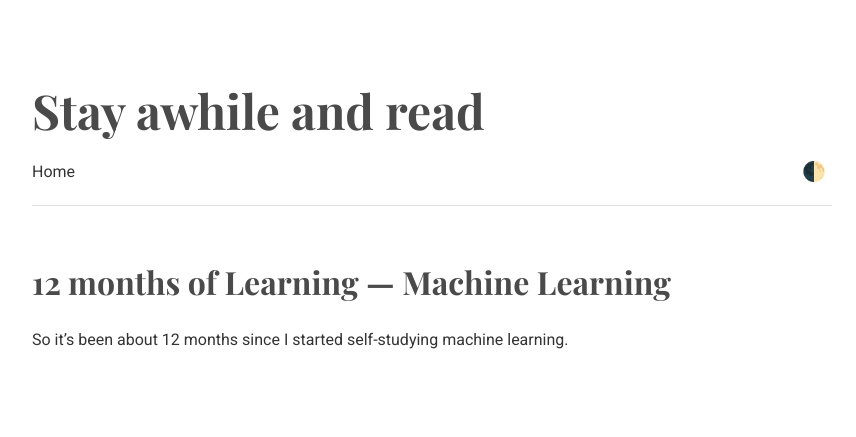
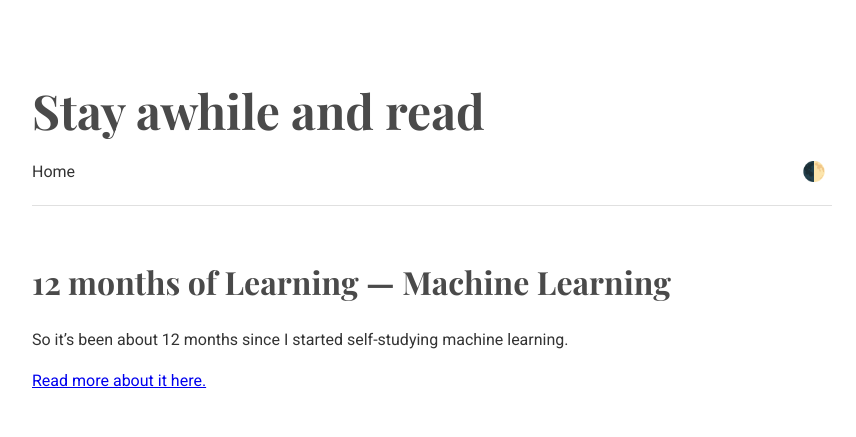
Before and after one commit to Suraj11nag/suraj-nag, a plain HTML site: page blog-post2.html in a window 1280 px wide. Shown: the whole page, without its empty margins (208-1064 px from the left). Drawn offline with nearby package versions, Linux system fonts and the light colour scheme.

Commit message:
link updated

```diff
--- a/blog-post2.html
+++ b/blog-post2.html
@@ -106,6 +106,9 @@
     <main>
         <h2>12 months of Learning — Machine Learning</h2>
         <p>So it’s been about 12 months since I started self-studying machine learning.</p>
+        <a href="https://medium.com/@suraj11nag/12-months-of-learning-machine-learning-8cc83798a36d?sk=5c885e7850b82bf99e8c615da16e6a73" target="_blank">
+            Read more about it here.
+        </a>
     </main>
 
     <!-- <footer>
```
Also changed, not shown: blog-post1.html (+3 -0 lines).
